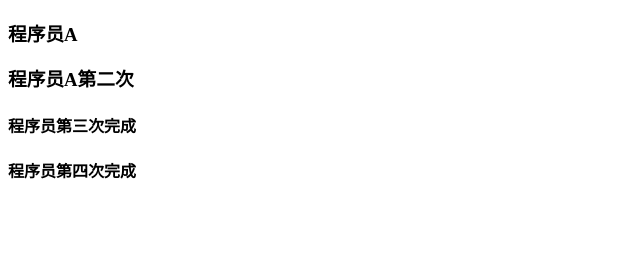
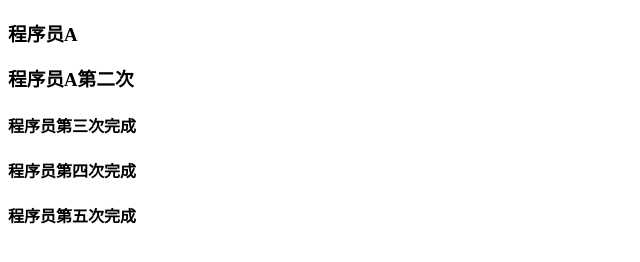
Before and after one commit to zhangqi455/git-demo, a plain HTML site: page index.html in a window 1280 px wide. Shown: the whole page, without its empty margins (0-640 px from the left). Drawn offline with Linux system fonts and the light colour scheme.

Commit message:
程序员第五次提交

```diff
--- a/index.html
+++ b/index.html
@@ -11,5 +11,6 @@
     <h3>程序员A第二次</h3>
     <h4>程序员第三次完成</h4>
     <h4>程序员第四次完成</h4>
+    <h4>程序员第五次完成</h4>
 </body>
 </html>
```
